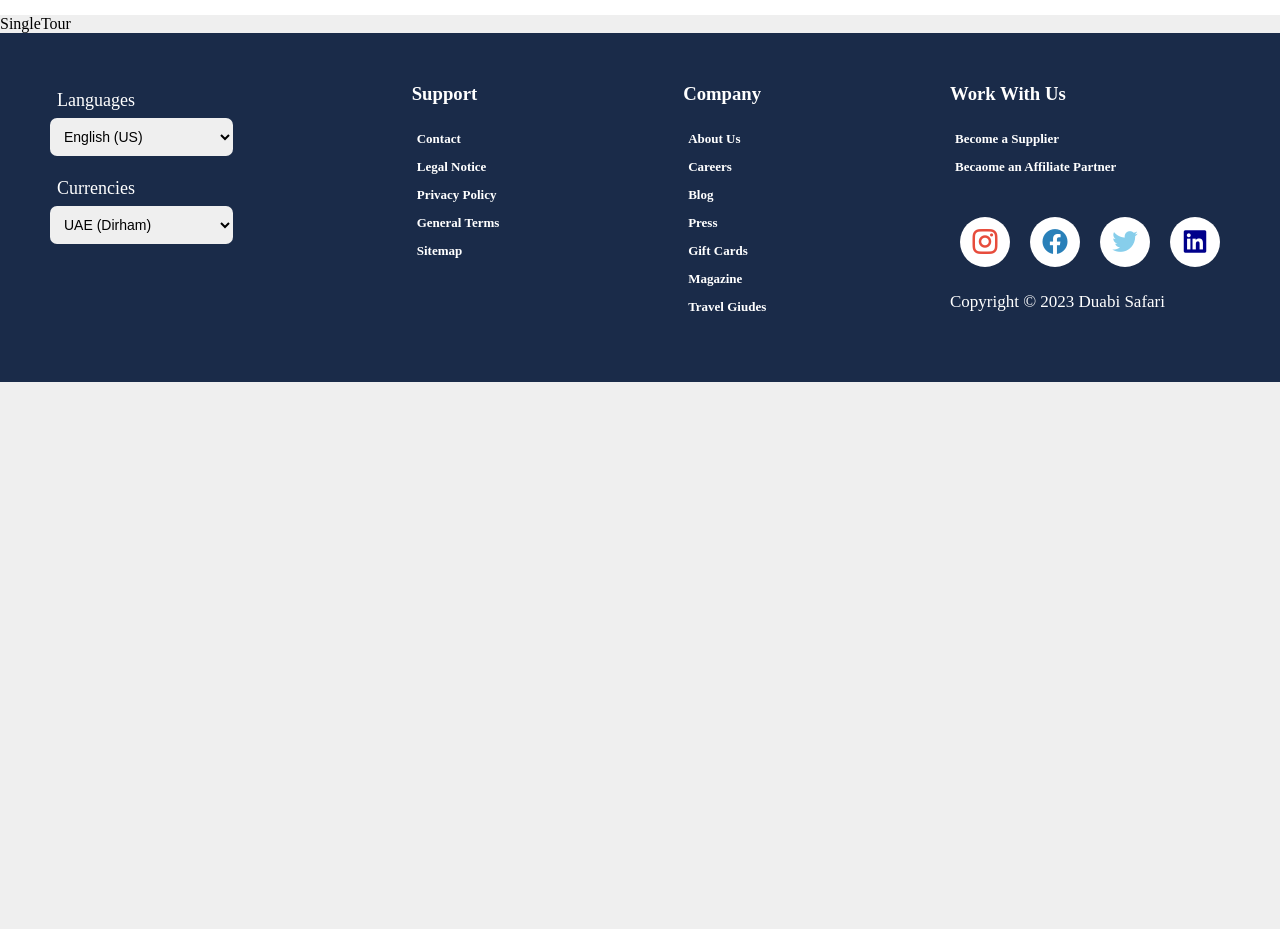
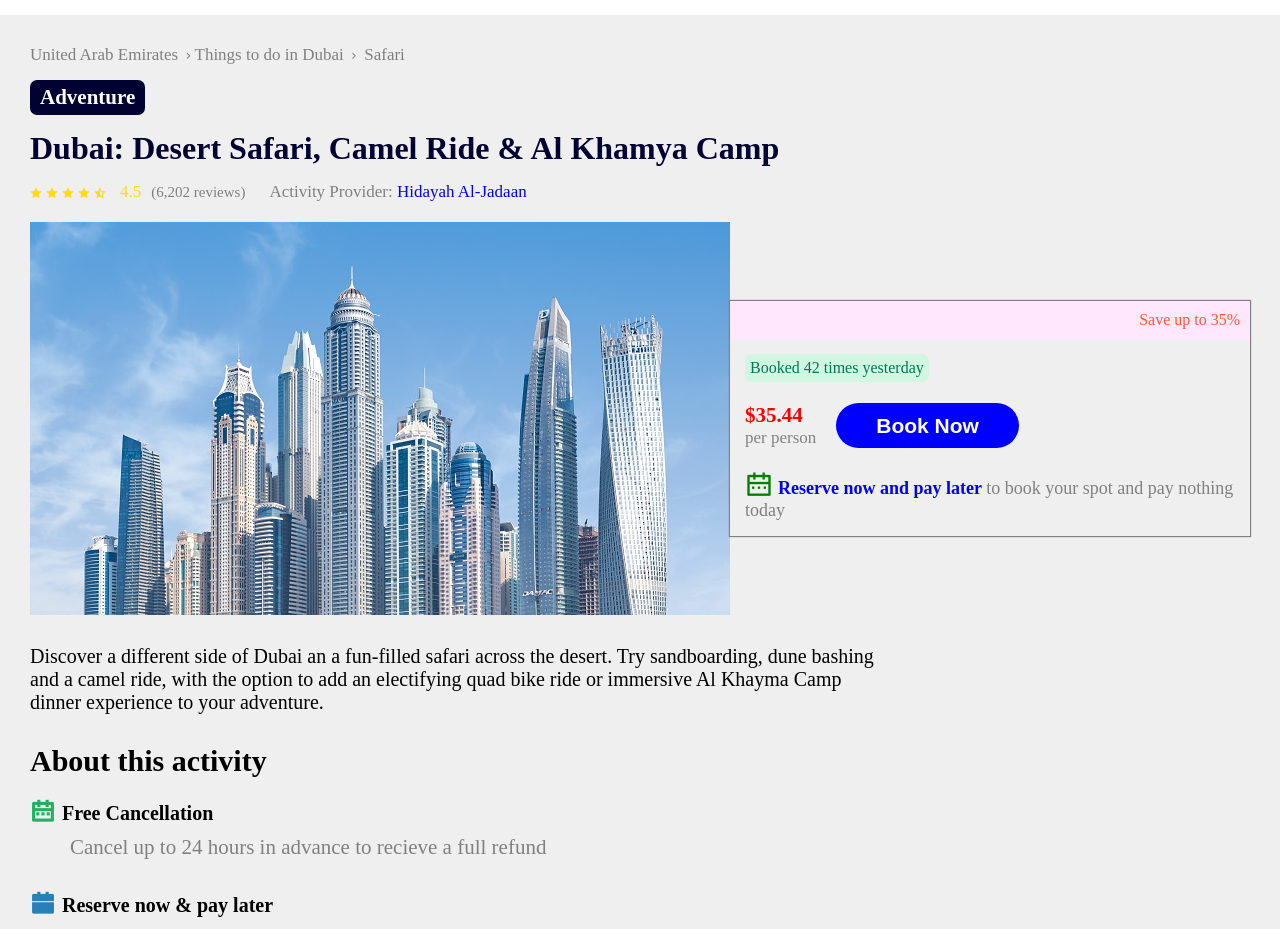
Before and after one commit to HidayahJadaan/Dubai-Desert-SafariApp-ReactJS, a React (Create React App) app: page /tour/1 in a window 1280 px wide. Shown: the part 85-1014 px from the top of the page. Before the commit the page ends 800 px from the top, so only its background shows below. Built offline with nearby package versions, Linux system fonts and the light colour scheme.

Commit message:
SingleTour Page Is Done

```diff
--- /dev/null
+++ b/src/components/pages/tour/BookNow.jsx
@@ -0,0 +1,25 @@
+import React from 'react'
+
+export default function BookNow({priceFrom}) {
+  return (
+    <div className="book-now">
+    <div className="book-now-header">Save up to 35%</div>
+    <div className="book-now-body">
+      <div className="book-now-booked">Booked 42 times yesterday</div>
+      <div className="book-now-price-wrapper">
+        <div className="book-now-price">
+          <b>${priceFrom}</b>
+          <p>per person</p>
+        </div>
+        <button className="book-now-btn">Book Now</button>
+      </div>
+
+      <p className="book-now-more-info">
+        <i class="ri-calendar-2-line"></i>
+        <span>Reserve now and pay later </span>
+        to book your spot and pay nothing today
+      </p>
+    </div>
+  </div>
+  )
+}
--- a/src/components/pages/tour/SingleTour.jsx
+++ b/src/components/pages/tour/SingleTour.jsx
@@ -1,7 +1,92 @@
-import React from 'react'
+import React from "react";
+import { useParams } from "react-router-dom";
+import { toursList } from "../../../data";
+import Rating from "../../tours/Rating";
+import "./singleTour.css";
+import BookNow from "./BookNow";
+export default function SingleTour() {
+  const { id } = useParams();
+  // EVERY THING IN THE URL IS A STRING
+  const tour = toursList.find((tour) => tour.id === parseInt(id));
+  // const tour =toursList.find((tour)=> tour.id === +id); // the same thing
 
-export default function SingleTour() {
   return (
-    <div>SingleTour</div>
-  )
+    <section className="tour">
+      <div className="tour-step">
+        United Arab Emirates <i class="ri-arrow-right-s-line"></i>
+        Things to do in Dubai <i class="ri-arrow-right-s-line"></i> Safari
+        <div className="tour-category">Adventure</div>
+        <h1 className="tour-title">Dubai: {tour.title}</h1>
+        <div className="tour-info">
+          <Rating rating={tour.rating} reviews={tour.reviews} />
+          <div className="tour-provider">
+            Activity Provider: <span>Hidayah Al-Jadaan</span>
+          </div>
+        </div>
+      </div>
+
+      <div className="tour-image-wrapper">
+        <img src={tour.image} alt={tour.title} className="tour-img" />
+
+        <BookNow priceFrom={tour.priceFrom} />
+      </div>
+
+      <p className="tour-description">
+        Discover a different side of Dubai an a fun-filled safari across the
+        desert. Try sandboarding, dune bashing and a camel ride, with the option
+        to add an electifying quad bike ride or immersive Al Khayma Camp dinner
+        experience to your adventure.
+      </p>
+      <div className="tour-more-information">
+        <h2 className="tour-info-title">About this activity</h2>
+        <div className="tour-info-item">
+          <div className="tour-info-item-title">
+            <i style={{color: '#27ae60'}} className="ri-calendar-2-line"></i>
+            Free Cancellation
+          </div>
+          <p className="tour-info-item-desc">
+            Cancel up to 24 hours in advance to recieve a full refund
+          </p>
+        </div>
+        <div className="tour-info-item">
+          <div className="tour-info-item-title">
+            <i style={{color: '#2980b9'}} className="ri-calendar-fill"></i>
+            Reserve now & pay later
+          </div>
+          <p className="tour-info-item-desc">
+            Keep your travel plan flexible -- book your spot and pay nothing
+            today.
+          </p>
+        </div>
+        <div className="tour-info-item">
+          <div className="tour-info-item-title">
+            <i style={{color: '#e74c3c'}} className="ri-virus-fill"></i>
+            Covid -19 precautions
+          </div>
+          <p className="tour-info-item-desc">
+            Special health and safety measures are in place. Check your activity
+            voucher once you book for full details.
+          </p>
+        </div>
+        <div className="tour-info-item">
+          <div className="tour-info-item-title">
+            <i style={{color: '#8e44ad'}} className="ri-time-line"></i>
+            Duration 4 - 7 hours
+          </div>
+          <p className="tour-info-item-desc">
+          Check availability to see staring times.
+          </p>
+        </div>
+        <div className="tour-info-item">
+          <div className="tour-info-item-title">
+            <i style={{color: '#2c3e50'}} className="ri-user-follow-line"></i>
+            Live tour guide
+          </div>
+          <p className="tour-info-item-desc">
+          English
+          </p>
+        </div>
+      </div>
+    </section>
+  );
 }
--- /dev/null
+++ b/src/components/pages/tour/singleTour.css
@@ -0,0 +1,177 @@
+.tour{
+    padding: 30px;
+}
+
+.tour-step{
+    font-size: 17px;
+    font-weight: 500;
+    color: gray;
+}
+
+.tour-step i{
+    font-size: 12px;
+}
+.tour-category{
+    background-color: rgb(2, 2, 50);
+    color: white;
+    font-weight: 600;
+    padding: 5px 10px;
+    margin: 15px 0;
+    border-radius: 7px;
+    font-size: 21px;
+    width: max-content;
+}
+.tour-title{
+    color:rgb(2, 2, 50);
+    font-size: 32px;
+    margin-bottom: 15px;
+}
+
+.tour-info{
+    display: flex;
+    align-items: center;
+    margin-bottom: 20px;
+}
+
+.tour-provider{
+    margin-left: 24px;
+    font-size: 17px;
+    font-weight: 500;
+}
+.tour-provider span{
+    color: blue;
+}
+
+.tour-image-wrapper{
+    display: flex;
+    align-items: center;
+    justify-content: space-between;
+}
+
+.tour-image{
+    margin-right: 15px;
+    width: 56%;
+}
+
+.tour-description{
+    margin: 30px 0;
+width: 70%;
+font-weight: 500;
+font-size: 20px;
+color: var(--primary-text-color);
+}
+
+.tour-info-title{
+    font-size: 30px;margin-bottom: 20px;
+}
+
+.tour-info-item{
+    margin-bottom: 30px;
+}
+
+.tour-info-item-title {
+   font-weight: 600;
+    font-size: 20px;
+}
+.tour-info-item-title i{
+    margin-right: 7px;
+    font-size: 25px;
+}
+
+.tour-info-item-desc{
+    padding-left: 40px;
+    font-size: 21px;
+    color: gray;
+    margin-top: 10px;
+}
+
+
+/* BOOK NOW */
+.book-now{
+    box-shadow: 0 0 1px 1px gray;
+}
+
+.book-now-header{
+    background-color: #ffe8fe;
+    color: #ff5533;
+    padding: 10px;
+    font-weight: 500;
+    text-align: right;
+}
+
+.book-now-body{
+    padding: 15px;
+}
+
+.book-now-booked{
+    background-color: #D1f6e2;
+    color: #007850;
+    width: max-content;
+    padding: 5px;
+    font-weight: 500;
+    border-radius: 7px;
+}
+
+.book-now-price-wrapper{
+    display: flex;
+    margin: 21px 0;
+}
+
+.book-now-price{
+    color: red;
+    font-size: 21px;
+}
+
+.book-now-price p{
+    font-weight: 500;
+    font-size: 17px;
+    color: gray;
+}
+
+.book-now-btn{
+    background-color: blue;
+    color: white;
+    font-weight: bold;
+    font-size: 21px;
+    padding: 10px 40px;
+    border-radius: 60px;
+    border: none;
+    margin-left: 20px;
+    border: none;
+    cursor: pointer;
+}
+
+.book-now-more-info{
+    font-size: 18px;
+    color:gray;
+}
+.book-now-more-info i{
+    font-size: 28px;
+    color: green;
+    margin-right: 5px;
+}
+
+.book-now-more-info span{
+    color: blue;
+    font-weight: bold;
+}
+
+@media (max-width: 1100px) {
+    .tour-image-wrapper{
+        flex-direction: column-reverse;
+    }
+    .tour-image{
+        width: 100%;
+    }
+
+    .book-now{
+        margin: 30px 0;
+        width: 100%;
+    }
+}
+
+@media (max-width: 720px) {
+   .tour-description{
+    width: 100%;
+   }
+}
```
